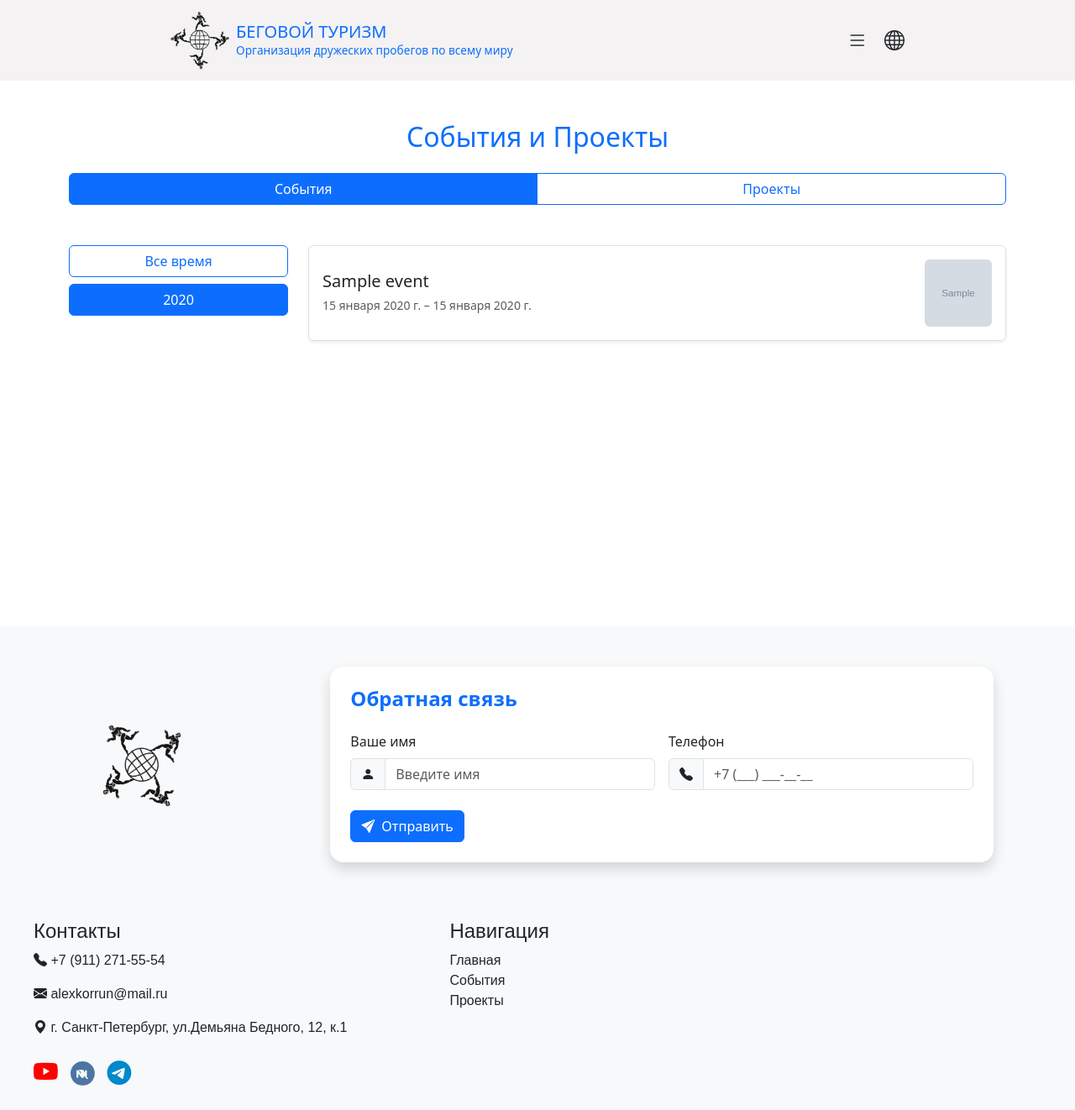
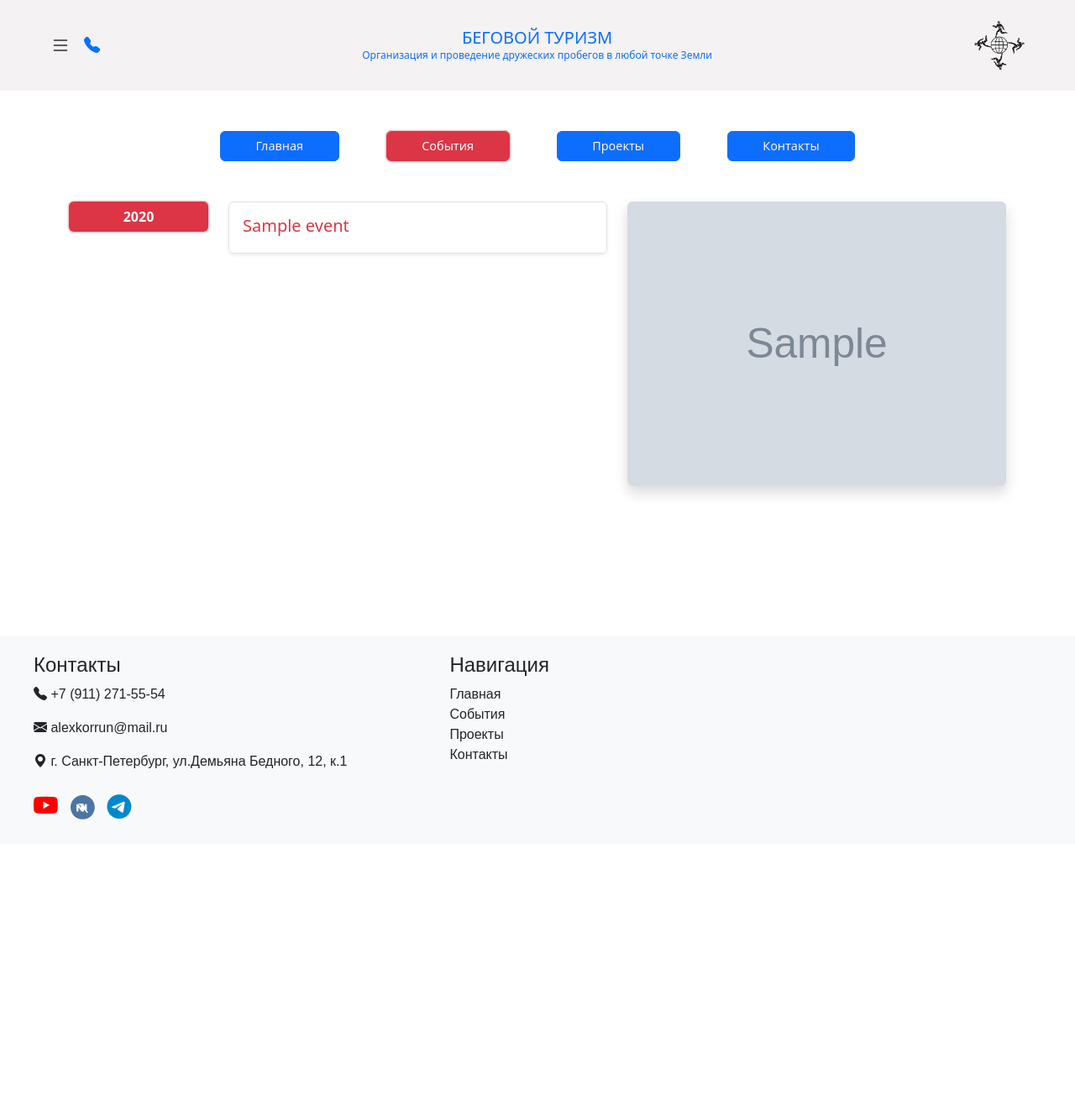
Before and after one commit to alexkorrun/runningtourism, a Django app: page /events/?type=0&year=2020 in a window 1280 px wide. Shown: the whole page at 84% size. After the commit the page ends 976 px from the top, so only its background shows below. Run offline with Django 5.2, Linux system fonts and the light colour scheme; tables that the repository leaves empty hold one stand-in row (values such as "Sample post"); grey boxes marked "Sample" are stand-in pictures; a map, chart or similar area stays blank.

Commit message:
обновление проекта v0.1

```diff
--- /dev/null
+++ b/app/running/static/css/filter.css
@@ -0,0 +1,54 @@
+.custom-nav-btn {
+    padding: 0.4rem 2.6rem;
+    margin: 0 20px;
+    font-size: 0.9rem;
+    transition: all 0.2s ease-in-out;
+    background-color: #0d6efd;
+    color: #fff0f0;
+}
+
+.custom-active {
+    color: white !important;
+    border-color: #dc3545 !important;
+    background-color: #dc3545 !important;
+    box-shadow: 0 0 0 0.1rem rgba(220, 53, 69, 0.25);
+}
+
+.btn-outline-primary.custom-nav-btn:not(.custom-active):hover {
+    color: #fff0f0 !important;
+    border-color: #000 !important;
+    background-color: black !important;
+}
+
+#fixed-preview {
+    position: sticky;
+    top: 100px;
+    z-index: 999;
+    transition: opacity 0.2s ease;
+}
+
+.event-item:hover .event-title,
+.event-item:hover .event-date,
+.event-item.active-item .event-title,
+.event-item.active-item .event-date {
+    color: #dc3545 !important;
+}
+
+.year-btn {
+    background-color: #0d6efd;
+    color: white;
+    border: none;
+    transition: 0.2s;
+}
+
+.year-btn:hover {
+    background-color: #000;
+    color: white;
+}
+
+.active-year {
+    border-color: #dc3545 !important;
+    background-color: #dc3545 !important;
+    box-shadow: 0 0 0 0.1rem rgba(220, 53, 69, 0.25);
+    color: white !important;
+}
--- /dev/null
+++ b/app/running/static/js/events.js
@@ -0,0 +1,23 @@
+document.addEventListener('DOMContentLoaded', function () {
+    const items = document.querySelectorAll('.event-item');
+    const fixedPreview = document.getElementById('fixed-preview');
+    const previewImg = fixedPreview.querySelector('img');
+
+    if (items.length > 0) {
+        const firstItem = items[0];
+        const imgSrc = firstItem.dataset.img;
+
+        previewImg.src = imgSrc;
+        fixedPreview.classList.remove('d-none');
+    }
+
+    items.forEach(item => {
+        item.addEventListener('mouseenter', () => {
+            const imgSrc = item.dataset.img;
+            previewImg.src = imgSrc;
+
+            document.querySelectorAll('.event-item').forEach(el => el.classList.remove('active-item'));
+            item.classList.add('active-item');
+        });
+    });
+});
--- a/app/running/templates/base.html
+++ b/app/running/templates/base.html
@@ -4,6 +4,7 @@
 <html lang="ru">
 <head>
     <meta charset="UTF-8">
+    <link rel="icon" type="image/x-icon" href="{% static 'assets/logo.png' %}">
 
     <link href="https://cdn.jsdelivr.net/npm/bootstrap@5.3.3/dist/css/bootstrap.min.css" rel="stylesheet" crossorigin="anonymous">
     <link rel="stylesheet" href="https://cdnjs.cloudflare.com/ajax/libs/bootstrap-icons/1.10.5/font/bootstrap-icons.min.css">
@@ -27,27 +28,28 @@
     </div>
 </div>
 <header style="background-color:rgb(244, 242, 242);">
-    <nav class="navbar navbar-light py-2">
-        <div class="container-fluid d-flex justify-content-around align-items-center">
-            <div class="d-flex align-items-center">
-                <a class="navbar-brand d-flex align-items-center" href="/">
-                    <img src="{% static 'assets/logo.png' %}" alt="Логотип" class="logo_main" style="width: 70px;">
-                    <div class="ms-2 d-none d-sm-block">
-                        <div class="h5 text-primary mb-0">БЕГОВОЙ ТУРИЗМ</div>
-                        <div class="text-primary" style="font-size: 0.85rem;">Организация дружеских пробегов по всему миру</div>
-                    </div>
+    <nav class="navbar navbar-light py-4 p-5">
+        <div class="container-fluid d-flex justify-content-around  align-items-center">
+            <div class="d-flex align-items-center gap-3">
+                <a class="text-decoration-none text-dark" data-bs-toggle="offcanvas" href="#menuOffcanvas" role="button" aria-controls="menuOffcanvas">
+                    <i class="bi bi-list fs-4"></i>
+                </a>
+                <a href="tel:+79112715554" class="text-decoration-none text-primary" style="font-size: 1.2rem;" title="Позвонить">
+                    <i class="bi bi-telephone-fill"></i>
                 </a>
             </div>
-            <div>
-                <a class="text-decoration-none text-dark me-3" data-bs-toggle="offcanvas" href="#menuOffcanvas" role="button" aria-controls="menuOffcanvas">
-                    <i class="bi bi-list fs-4"></i>
+            <a class="navbar-brand text-center mx-auto" href="/" style="display: flex; flex-direction: column; align-items: center; text-decoration: none;">
+
+                <div class="h5 text-primary mb-0">БЕГОВОЙ ТУРИЗМ</div>
+                <div class="text-primary" style="font-size: 0.75rem;">Организация и проведение дружеских пробегов в любой точке Земли</div>
             </a>
-                <a href="#" class="text-decoration-none text-dark"><i class="bi bi-globe fs-4"></i></a>
-            </div>
+            <a href="#" class="text-decoration-none text-dark">
+               <img src="{% static 'assets/logo.png' %}" alt="Логотип" class="logo_main" style="width: 60px;">
+            </a>
         </div>
     </nav>
 </header>
-<div class="offcanvas offcanvas-end" tabindex="-1" id="menuOffcanvas" aria-labelledby="menuOffcanvasLabel">
+<div class="offcanvas offcanvas-start" tabindex="-1" id="menuOffcanvas" aria-labelledby="menuOffcanvasLabel">
     <div class="offcanvas-header">
         <h5 class="offcanvas-title" id="menuOffcanvasLabel">Навигация</h5>
         <button type="button" class="btn-close" data-bs-dismiss="offcanvas" aria-label="Закрыть"></button>
@@ -69,13 +71,13 @@
                     Проекты
                 </a>
             </li>
+            <li>
+                <a class="nav-link" href="{% url 'contacts' %}">Контакты</a>
+            </li>
         </ul>
     </div>
 </div>
 {% block content %}{% endblock %}
-
-{% include 'includes/feedback.html' %}
-
 <footer>
     <div class="footer-flex">
         <div>
@@ -124,6 +126,7 @@
                             Проекты
                     </a>
                 </li>
+                <li><a href="{% url 'contacts' %}" class="text-decoration-none text-dark">Контакты</a></li>
             </ul>
         </div>
         <div class="map">
--- a/app/running/templates/includes/feedback.html
+++ b/app/running/templates/includes/feedback.html
@@ -4,7 +4,7 @@
 
 <div class="container-fluid py-5 bg-light">
     <div class="row justify-content-center align-items-center g-4 px-3 px-md-5">
-        <div class="col-12 col-md-3 text-center text-md-start mb-3 mb-md-0">
+        <div class="col-12 col-md-2 text-center text-md-start mb-3 mb-md-0">
             <img src="{% static 'assets/logo.png' %}" alt="Логотип" class="img-fluid spin-animation" style="max-width: 120px;">
         </div>
         <div class="col-12 col-md-8 bg-white p-4 rounded-4 shadow">
@@ -28,10 +28,14 @@
                         </div>
                     </div>
                 </div>
-                <div class="mt-4 d-grid d-md-flex justify-content-md-start">
+                <div class="mt-4 d-grid d-md-flex flex-column align-items-start gap-2">
                     <button type="submit" class="btn btn-primary d-flex align-items-center gap-2">
                         <i class="bi bi-send-fill"></i> Отправить
                     </button>
+                    <small class="text-muted">
+                        Нажимая на кнопку, я даю согласие на  обработку персональных данных
+                        в соответствии с <a href="{% url 'politics' %}">политикой конфедециальности</a>.
+                    </small>
                 </div>
             </form>
         </div>
--- a/app/running/templates/includes/filter.html
+++ b/app/running/templates/includes/filter.html
@@ -1,12 +1,24 @@
+{% load static %}
+
+<link rel="stylesheet" href="{% static 'css/filter.css' %}">
+
 <div class="mb-5">
-    <div class="btn-group w-100" role="group" aria-label="Фильтр по статусу">
+    <div class="d-flex justify-content-center gap-3 flex-wrap">
+        <a href="{% url 'home' %}"
+           class="btn btn-outline-primary custom-nav-btn {% if page == 'home' %}custom-active{% endif %}">
+           Главная
+        </a>
         <a href="{% url 'events' %}?type=0{% if current_year %}&year={{ current_year }}{% endif %}"
-           class="btn btn-outline-primary {% if current_type == '0' %}active{% endif %}">
-            События
+           class="btn btn-outline-primary custom-nav-btn {% if current_type == '0' %}custom-active{% endif %}">
+           События
         </a>
         <a href="{% url 'events' %}?type=1{% if current_year %}&year={{ current_year }}{% endif %}"
-           class="btn btn-outline-primary {% if current_type == '1' %}active{% endif %}">
-            Проекты
+           class="btn btn-outline-primary custom-nav-btn {% if current_type == '1' %}custom-active{% endif %}">
+           Проекты
+        </a>
+        <a href="{% url 'contacts' %}"
+           class="btn btn-outline-primary custom-nav-btn {% if page == 'contacts' %}custom-active{% endif %}">
+           Контакты
         </a>
     </div>
 </div>
--- a/app/running/templates/running/events.html
+++ b/app/running/templates/running/events.html
@@ -4,51 +4,46 @@
 {% block content %}
 <section class="py-5" style="min-height: 650px;">
     <div class="container">
-        <h2 class="text-center text-primary mb-4">События и Проекты</h2>
-
         {% include 'includes/filter.html' %}
 
         <div class="row">
-            <div class="col-md-3">
+            <div class="col-md-2">
                 <form method="get" class="mb-4">
                     <div class="d-flex flex-column gap-2">
-                        <a href="?{% if current_type %}type={{ current_type }}{% endif %}"
-                        class="btn btn-outline-primary w-100 {% if not current_year %}active{% endif %}">
-                            Все время
-                        </a>
                         {% for year in years %}
                             <a href="?{% if current_type %}type={{ current_type }}&{% endif %}year={{ year }}"
-                            class="btn btn-outline-primary w-100 {% if year|stringformat:"s" == current_year %}active{% endif %}">
+                            class="btn year-btn w-100 fw-bold {% if year|stringformat:"s" == current_year %}active-year{% endif %}">
                                 {{ year }}
                             </a>
                         {% endfor %}
                     </div>
                 </form>
             </div>
-            <div class="col-md-9">
-                <div class="list-group shadow-sm">
+
+            <div class="col-md-5 position-relative">
+                <div class="list-group shadow-sm position-relative">
                     {% for event in events %}
-                    <a href="{% url 'event_detail' event.pk %}" class="list-group-item list-group-item-action d-flex justify-content-between align-items-center gap-4 py-3">
-                        <div class="flex-grow-1">
-                            <h5 class="mb-1">{{ event.event_name }}</h5>
-                            <small class="text-muted">{{ event.event_date1 }} – {{ event.event_date2 }}</small>
-                        </div>
-                        <div class="flex-shrink-0">
-                            {% if event.event_foto %}
-                                <img src="{{ event.event_foto.image.url }}" alt="{{ event.event_name }}"
-                                     class="rounded" style="width: 80px; height: 80px; object-fit: cover;">
-                            {% else %}
-                                <img src="{% static 'assets/default.jpg' %}" alt="Нет изображения"
-                                     class="rounded" style="width: 80px; height: 80px; object-fit: cover;">
-                            {% endif %}
-                        </div>
-                    </a>
+                        <a href="{% url 'event_detail' event.pk %}"
+                           target="_blank"
+                           class="list-group-item list-group-item-action d-flex justify-content-between align-items-center gap-4 py-3 position-relative event-item {% if forloop.first %}active-item{% endif %}"
+                           data-img="{% if event.event_foto %}{{ event.event_foto.image.url }}{% else %}{% static 'assets/default.jpg' %}{% endif %}">
+                            <div class="flex-grow-1 text-content">
+                                <h5 class="mb-1 event-title">{{ event.event_name }}</h5>
+                            </div>
+                        </a>
                     {% empty %}
                         <div class="alert alert-warning mt-3">Событий не найдено по фильтрам.</div>
                     {% endfor %}
                 </div>
             </div>
+            <div class="col-md-5">
+                <div id="fixed-preview" class="d-none">
+                    <img src="" alt="Превью" class="img-fluid rounded shadow"
+                         style="width: 100%; max-width: 800px; max-height: 450px; object-fit: cover;">
+                </div>
+            </div>
         </div>
     </div>
 </section>
+<script src="{% static 'js/events.js' %}"></script>
 {% endblock %}
--- a/app/running/urls.py
+++ b/app/running/urls.py
@@ -9,4 +9,6 @@ urlpatterns: list[str] = [
     path("events/<int:pk>/", views.EventDetailView.as_view(), name="event_detail"),
 
     path('feedback/', views.feedback, name='feedback'),
+    path("politics/", views.politics, name="politics"),
+    path("contacts/", views.contacts, name="contacts"),
 ]
--- a/app/running/views.py
+++ b/app/running/views.py
@@ -1,5 +1,6 @@
 from django.shortcuts import render, redirect
 from django.contrib import messages
+from django.urls import reverse
 from django.views.generic import ListView, DetailView
 
 from .forms import FeedbackForm
@@ -7,7 +8,11 @@ from .models import Event
 
 
 def main(request):
-    return render(request, "running/main.html")
+    context = {
+        "title": "Главная",
+        "page": "home"
+    }
+    return render(request, "running/main.html", context)
 
 
 class EventView(ListView):
@@ -24,7 +29,6 @@ class EventView(ListView):
             queryset = queryset.filter(event_type=event_type)
         if event_year and event_year.isdigit():
             queryset = queryset.filter(event_date1__year=event_year)
-
         return queryset.order_by('-event_date1')
 
     def get_context_data(self, **kwargs):
@@ -40,6 +44,11 @@ class EventView(ListView):
 
         context['current_year'] = self.request.GET.get('year')
         context['current_type'] = event_type
+
+        if event_type == '0':
+            context['title'] = "События"
+        elif event_type == '1':
+            context['title'] = "Проекты"
         return context
 
 
@@ -47,6 +56,15 @@ class EventDetailView(DetailView):
     model = Event
     template_name = "running/event_detail.html"
     context_object_name = "event"
+
+    def get_context_data(self, **kwargs):
+        context = super().get_context_data(**kwargs)
+        event = self.get_object()
+
+        context['type'] = self.request.GET.get('type', '')
+        context['year'] = self.request.GET.get('year', '')
+        context['title'] = event.event_name
+        return context
 
 
 def feedback(request):
@@ -62,3 +80,15 @@ def feedback(request):
             return redirect(request.META.get('HTTP_REFERER', '/'))
     else:
         form = FeedbackForm()
+
+
+def politics(request):
+    return render(request, "running/politics.html", {"title": "Политика конфиденциальности"})
+
+
+def contacts(request):
+    context = {
+        "title": "Контакты",
+        'page': "contacts"
+    }
+    return render(request, "running/contacts.html", context)
```
Also changed, not shown: app/running/templates/running/contacts.html (added, +40 -0 lines), app/running/templates/running/event_detail.html (+21 -10 lines), app/running/templates/running/main.html (+6 -5 lines), app/running/templates/running/politics.html (added, +41 -0 lines), app/running/static/assets/sdsss.jpg (added). Lines whose indentation alone changed are shown as unchanged.
